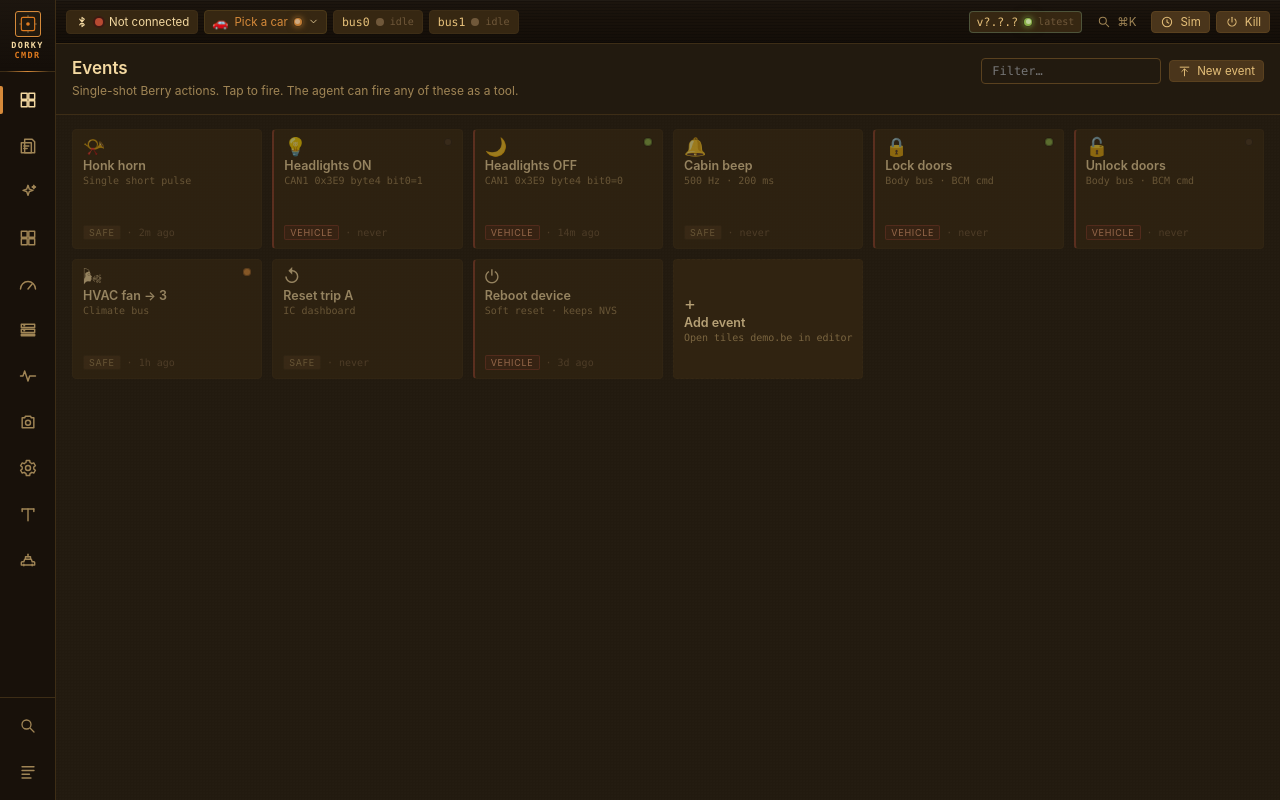
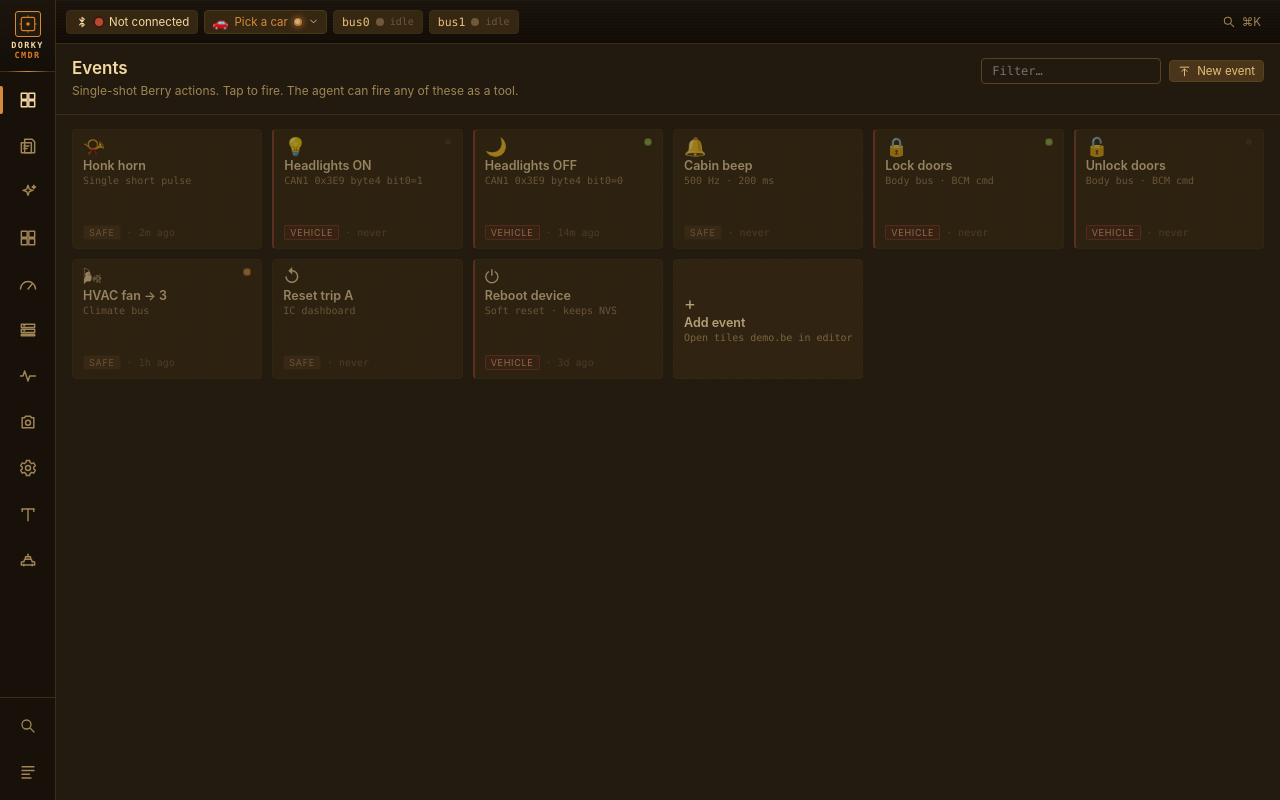
Before and after one commit to dzid26/ESP32-DualCAN, a Svelte app in the folder webui/: page / in a window 1280 px wide. Built offline with nearby package versions, Linux system fonts and the light colour scheme.

Commit message:
hide some status items when disconnected

```diff
--- a/webui/src/components/StatusStrip.svelte
+++ b/webui/src/components/StatusStrip.svelte
@@ -41,6 +41,11 @@
 
   <span class="spacer"></span>
 
+  <button class="btn btn--sm btn--ghost" onclick={onPalette} title="Cmd-K">
+    <Icon name="search" size={14} /><span>⌘K</span>
+  </button>
+
+  {#if app.connected}
     <VersionPip
       version={app.fwVersion ?? 'v?.?.?'}
       latest={!app.protoMismatch}
@@ -48,10 +53,6 @@
       progress={app.otaBusy || app.otaDone ? app.otaProgress : null}
       onclick={() => app.setView('settings')}
     />
-
-  <button class="btn btn--sm btn--ghost" onclick={onPalette} title="Cmd-K">
-    <Icon name="search" size={14} /><span>⌘K</span>
-  </button>
     <button
       class={'btn btn--sm' + (app.simulation ? ' btn--info' : '')}
       onclick={() => app.toggleSim()}
@@ -66,4 +67,5 @@
     >
       <Icon name="power" size={14} /><span>{app.killed ? 'Release' : 'Kill'}</span>
     </button>
+  {/if}
 </div>
```
Lines whose indentation alone changed are shown as unchanged.
